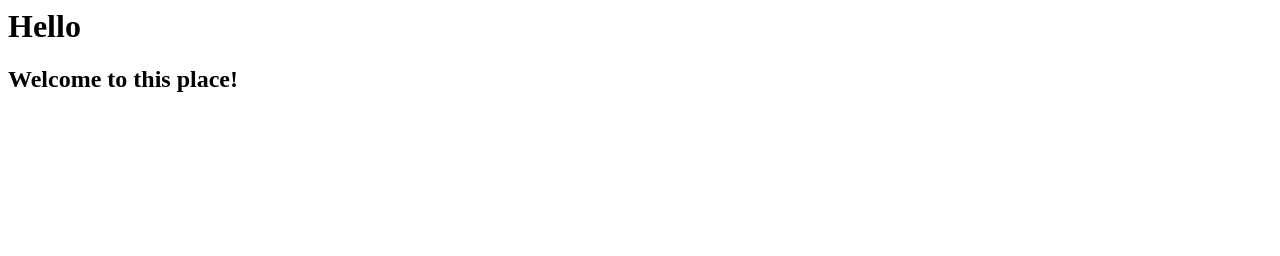
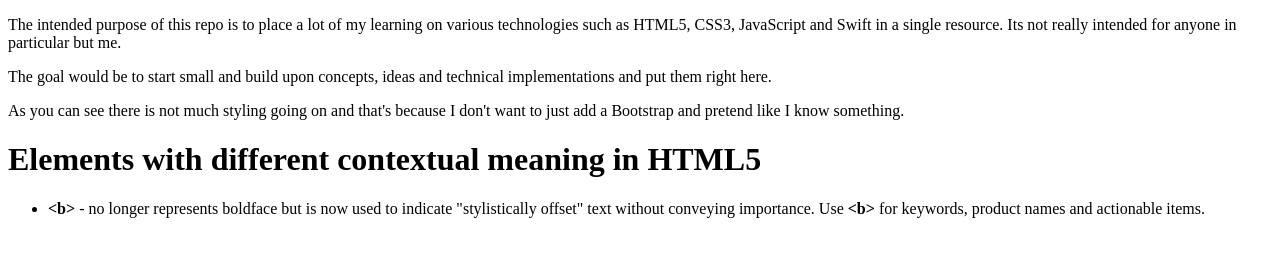
Before and after one commit to thefremus/thefremus.github.com, a plain HTML site: page index.html in a window 1280 px wide. Drawn offline with Linux system fonts and the light colour scheme.

Commit message:
added some more info

```diff
--- a/index.html
+++ b/index.html
@@ -1,12 +1,35 @@
+<!doctype html>
+
 <html>
-
 <head>
     <title>Fredrik Erasmus</title>
+    <meta charset="utf-8">
 </head>
 
 <body>
-    <h1>Hello</h1>
-    <h2>Welcome to this place!</h2>
+<p>
+    The intended purpose of this repo is to place a lot of my learning on various technologies such as HTML5, CSS3,
+    JavaScript and Swift in a single resource. Its not really intended for anyone in particular but me.
+</p>
+<p>
+    The goal would be to start small and build upon concepts, ideas and technical implementations and put them right
+    here.
+</p>
+<p>
+    As you can see there is not much styling going on and that's because I don't want to just add a Bootstrap and
+    pretend like I know something.
+</p>
+
+<h1>Elements with different contextual meaning in HTML5</h1>
+
+<ul>
+    <li>
+        <strong>&lt;b&gt;</strong> - no longer represents boldface but is now used to indicate "stylistically offset"
+        text
+        without conveying importance. Use <strong>&lt;b&gt;</strong> for keywords, product names and actionable items.
+    </li>
+</ul>
+
 </body>
 
 </html>
```
